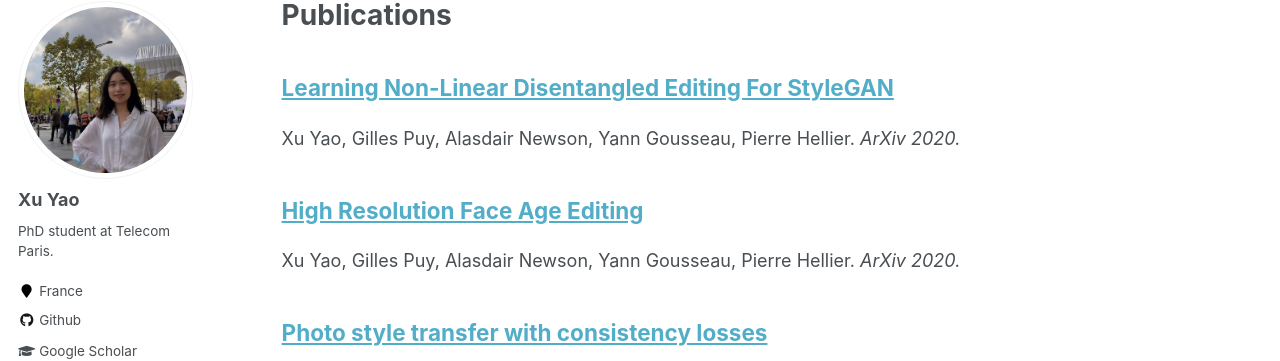
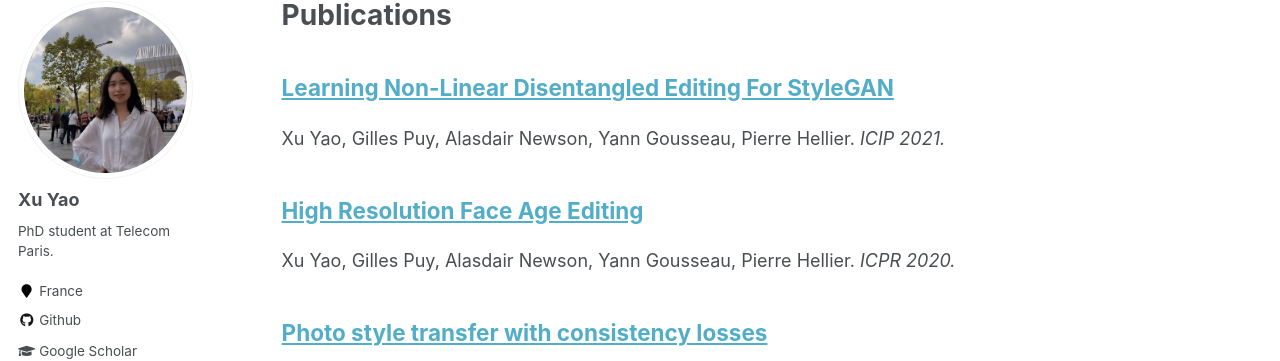
Before and after one commit to Xu-Yao/xu-yao.github.io, a Jekyll site: the page built from _pages/publications.md, in a window 1280 px wide. Shown: the part 117-478 px from the top of the page. Built offline with Jekyll 4.4.1, drawn with Linux system fonts in a browser that asks for light colours.

```diff
--- a/_publications/HRFAE.md
+++ b/_publications/HRFAE.md
@@ -4,7 +4,7 @@
 permalink: /publications/HRFAE
 venue: "ICPR"
 date: 2020-12-31
-citation: 'Xu Yao, Gilles Puy, Alasdair Newson, Yann Gousseau, Pierre Hellier. <i>ArXiv 2020.</i>'
+citation: 'Xu Yao, Gilles Puy, Alasdair Newson, Yann Gousseau, Pierre Hellier. <i>ICPR 2020.</i>'
 ---
 [[PDF]](https://arxiv.org/pdf/2005.04410.pdf)
 
--- a/_publications/Nonlinear.md
+++ b/_publications/Nonlinear.md
@@ -4,7 +4,7 @@
 permalink: /publications/Nonlinear
 venue: "ICIP"
 date: 2021-9-22
-citation: 'Xu Yao, Gilles Puy, Alasdair Newson, Yann Gousseau, Pierre Hellier. <i>ArXiv 2020.</i>'
+citation: 'Xu Yao, Gilles Puy, Alasdair Newson, Yann Gousseau, Pierre Hellier. <i>ICIP 2021.</i>'
 ---
 [[PDF]](https://ieeexplore.ieee.org/abstract/document/9506060)
 
```
